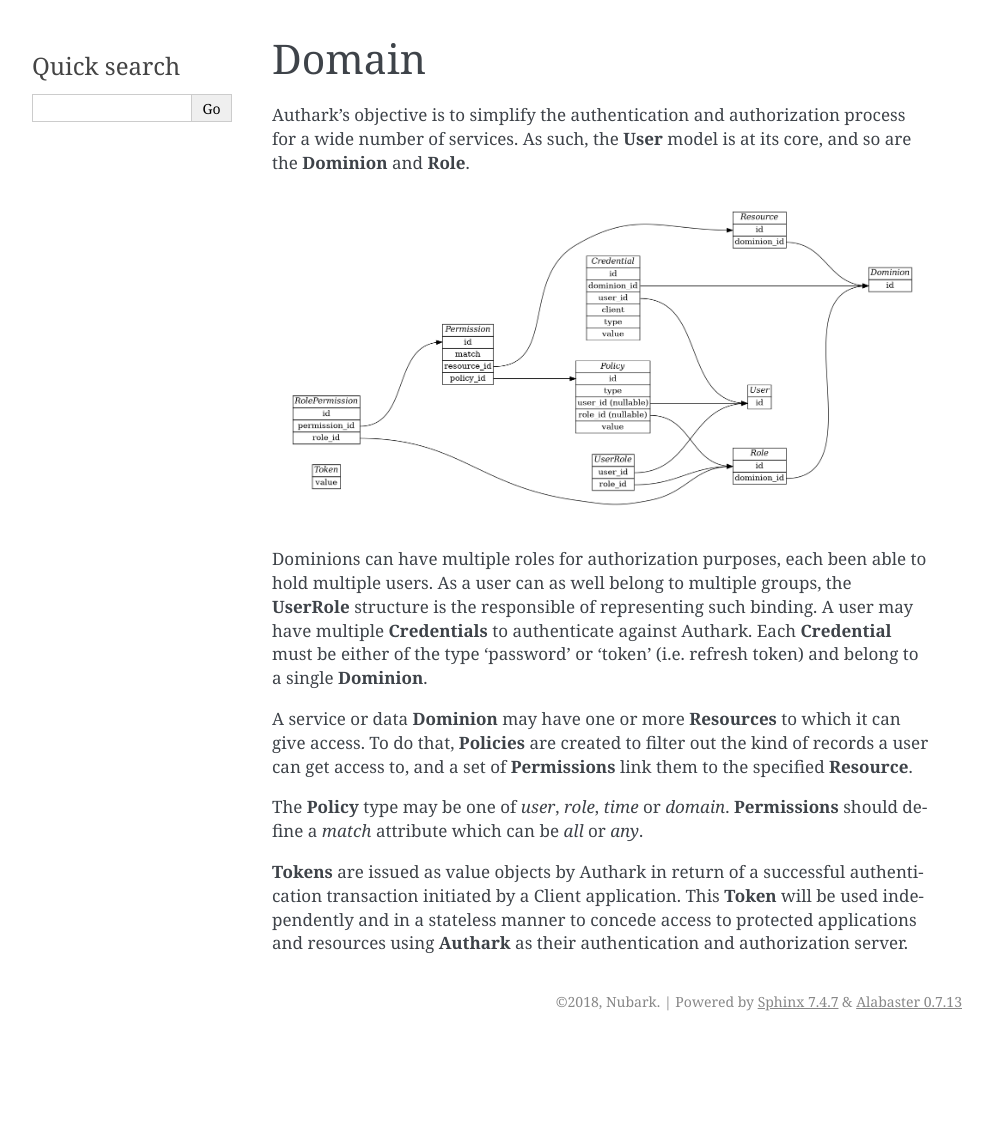
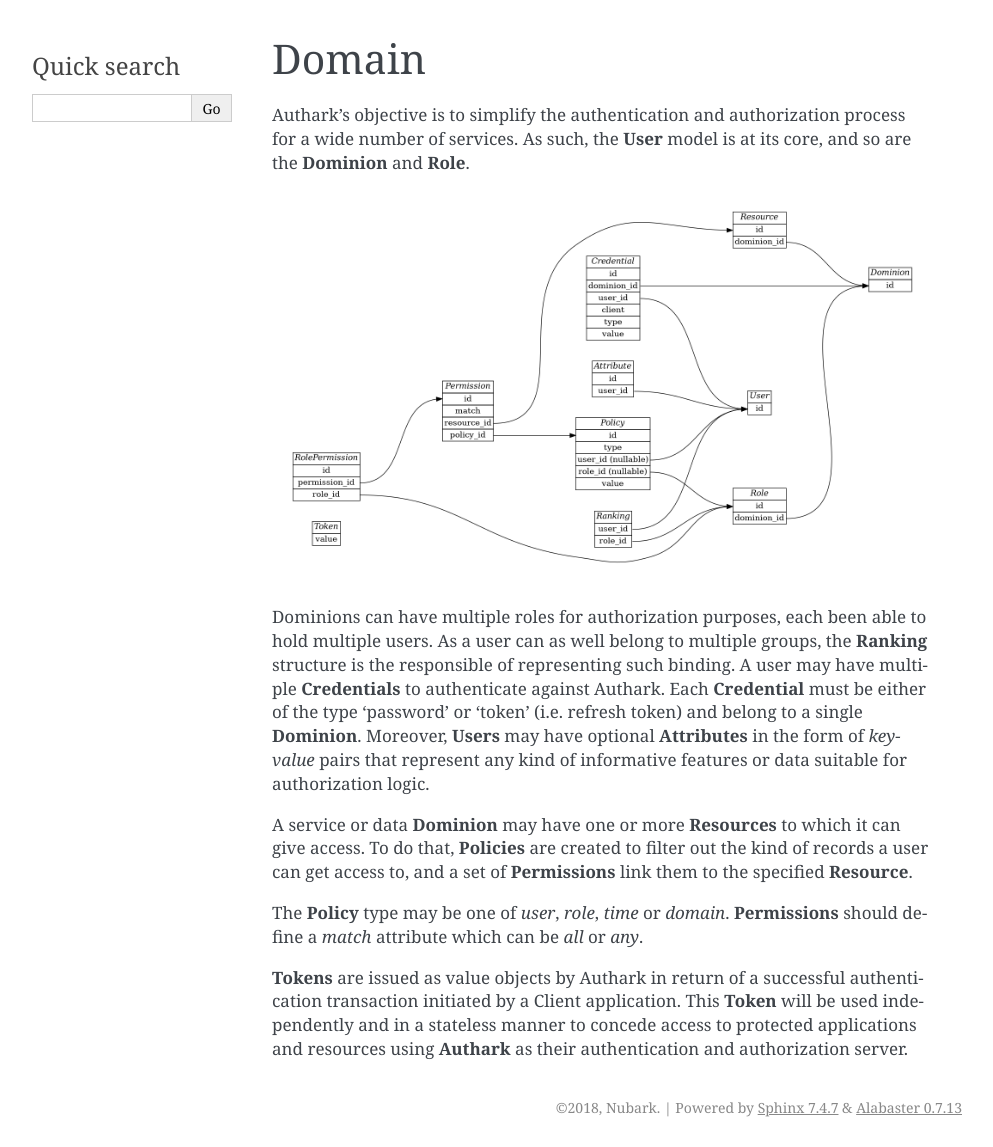
Before and after one commit to knowark/authark, a Sphinx documentation site: the page built from docs/architecture/domain.rst, in a window 1280 px wide. Shown: the whole page, without its empty margins (148-1141 px from the left). Built offline with Sphinx 7.4.7, drawn with Linux system fonts in a browser that asks for light colours; before the commit the page ends 1041 px from its top, so only the background shows below that.

Commit message:
Add attributes to documentation

```diff
--- a/docs/architecture/domain.rst
+++ b/docs/architecture/domain.rst
@@ -25,9 +25,16 @@
     <tr><td port="id">id</td></tr>
     </table>>];
 
-    UserRole [label=<
+    Attribute [label=<
     <table border="0" cellborder="1" cellspacing="0">
-    <tr><td><i>UserRole</i></td></tr>
+    <tr><td><i>Attribute</i></td></tr>
+    <tr><td port="id">id</td></tr>
+    <tr><td port="user_id">user_id</td></tr>
+    </table>>];
+
+    Ranking [label=<
+    <table border="0" cellborder="1" cellspacing="0">
+    <tr><td><i>Ranking</i></td></tr>
     <tr><td port="user_id">user_id</td></tr>
     <tr><td port="role_id">role_id</td></tr>
     </table>>];
@@ -90,9 +97,9 @@
     <tr><td port="role_id">role_id</td></tr>
     </table>>];
 
-
-    UserRole:user_id -> User:id;
-    UserRole:role_id -> Role:id;
+    Attribute:user_id -> User:id;
+    Ranking:user_id -> User:id;
+    Ranking:role_id -> Role:id;
     Credential:dominion_id ->  Dominion:id;
     Credential:user_id -> User:id;
     Role:dominion_id -> Dominion:id;
@@ -108,10 +115,12 @@
 
 Dominions can have multiple roles for authorization purposes, each been able
 to hold multiple users. As a user can as well belong to multiple groups, the
-**UserRole** structure is the responsible of representing such binding. A user
+**Ranking** structure is the responsible of representing such binding. A user
 may have multiple **Credentials** to authenticate against Authark. Each
 **Credential** must be either of the type 'password' or 'token' (i.e. refresh
-token) and belong to a single **Dominion**.
+token) and belong to a single **Dominion**. Moreover, **Users** may have
+optional **Attributes** in the form of *key-value* pairs that represent
+any kind of informative features or data suitable for authorization logic.
 
 A service or data **Dominion** may have one or more **Resources** to which it
 can give access. To do that, **Policies** are created to filter out the kind
```
